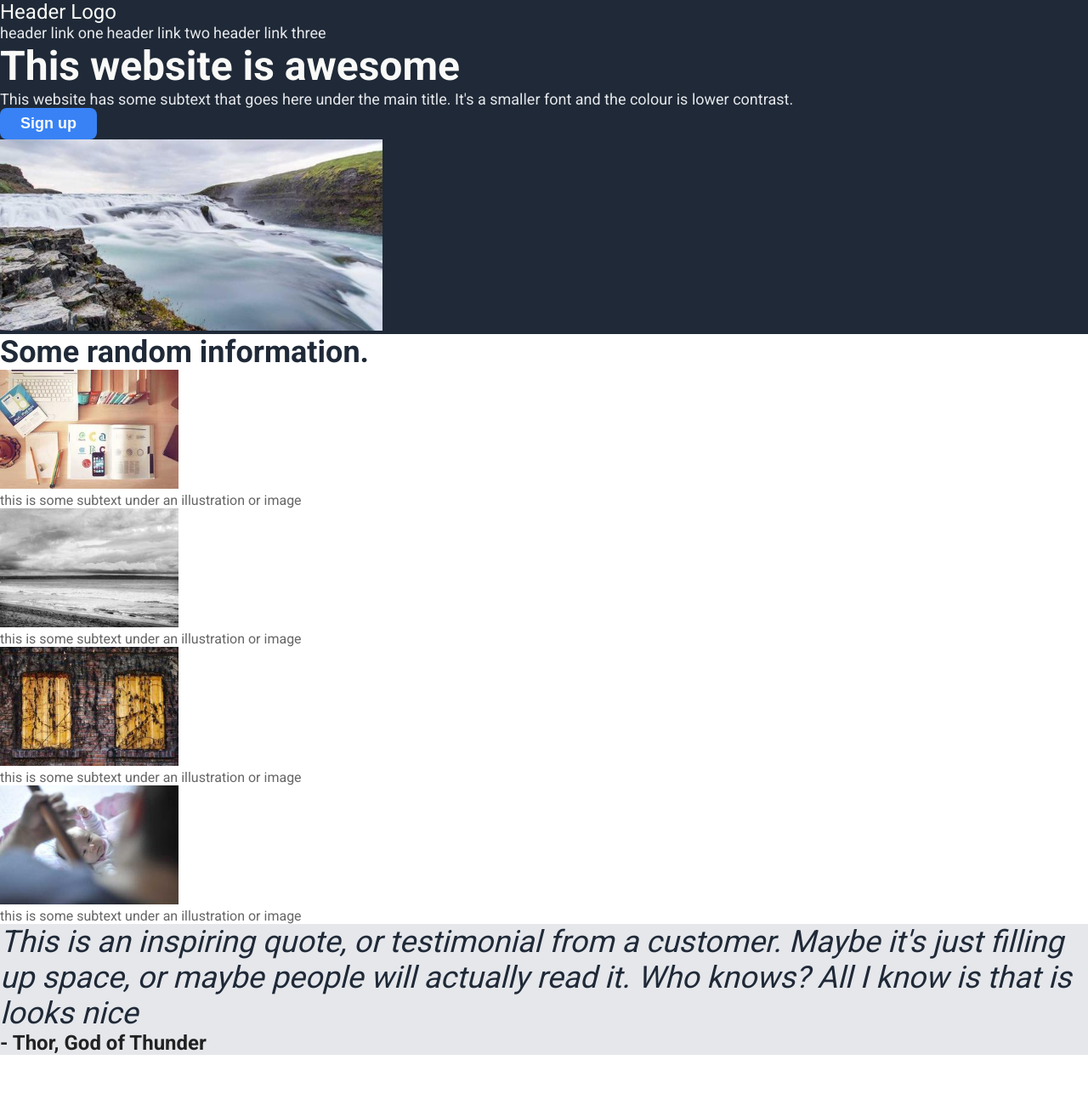
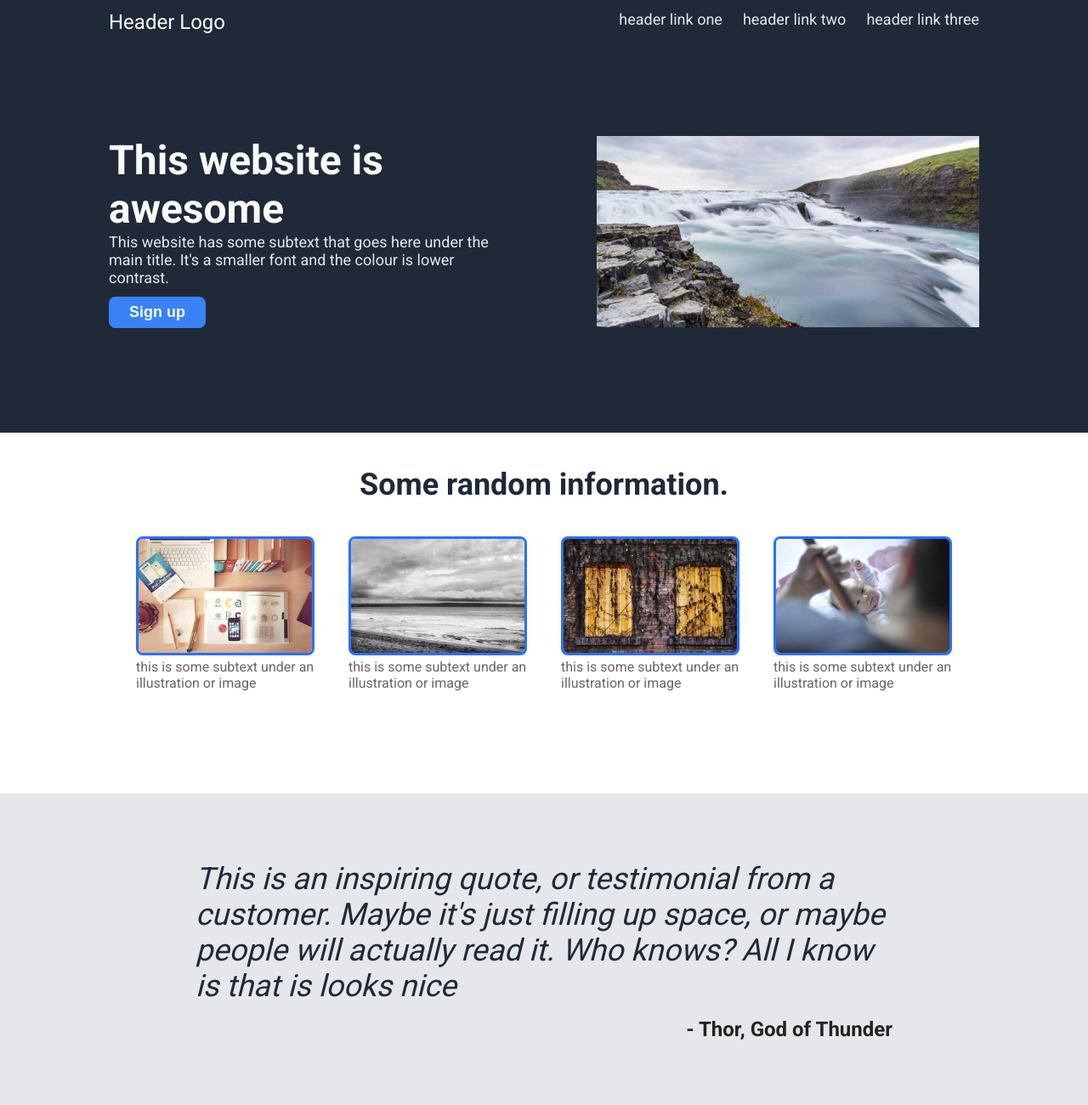
Before and after one commit to waitsy/top-landing-page, a plain HTML site: page index.html in a window 1280 px wide. Shown: the top 1300 px of the page at 85% size. Drawn offline with Linux system fonts and the light colour scheme.

Commit message:
Position all elements on webpage according to layout.

```diff
--- a/index.html
+++ b/index.html
@@ -8,6 +8,7 @@
 </head>
 <body>
   <div class="header">
+    <div class="page-width">
       <div class="left-links"><a href="#" class="header-logo">Header Logo</a></div>
       <div class="right-links">
         <a href="#" class="secondary-text">header link one</a>
@@ -15,15 +16,18 @@
         <a href="#" class="secondary-text">header link three</a>
       </div>
     </div>
+  </div>
 
   <div class="hero">
+    <div class="page-width">
       <div class="hero-left">
         <div class="hero-main">This website is awesome</div>
         <div class="secondary-text">This website has some subtext that goes here under the main title. It's a smaller font and the colour is lower contrast.</div>
-      <button class="sign-up">Sign up</button>
+        <a href="#"><button class="sign-up">Sign up</button></a>
       </div>
       <div class="hero-right">
         <img width="450" height="225" src="resources/placeholder-large-1.jpg" alt="Long exposure photo of a waterfall">
+      </div>
     </div>
   </div>
 
@@ -50,17 +54,21 @@
   </div>
 
   <div class="quote-section">
+    <div class="quote-container">
       <div class="quote-text">This is an inspiring quote, or testimonial from a customer. Maybe it's just filling up space, or maybe people will actually read it. Who knows? All I know is that is looks nice</div>
       <div class="quote-author">- Thor, God of Thunder</div>
     </div>
+  </div>
 
+  <div class="cta-container">
     <div class="call-to-action">
       <div>
         <div class="header-logo">Call to action! It's time!</div>
         <div class="secondary-text">Sign up for our product by clicking that button right over there!</div>
       </div>
       <div>
-      <button class="sign-up white-border">Sign up</button>
+        <a href="#"><button class="sign-up white-border">Sign up</button></a>
+      </div>
     </div>
   </div>
 
--- a/style.css
+++ b/style.css
@@ -13,6 +13,46 @@ a {
 .hero,
 .footer {
     background-color: #1F2937;
+    display: flex;
+    justify-content: space-between;
+}
+
+.footer {
+    padding: 40px 0;
+}
+
+.page-width {
+    width: 1024px;
+    display: flex;
+    justify-content: space-between;
+    flex-wrap: wrap;
+}
+
+.header {
+    padding: 12px;
+    padding-bottom: 120px;
+    display: flex;
+    justify-content: center;
+}
+
+.right-links {
+    display: flex;
+    gap: 24px;
+}
+
+.hero {
+    justify-content: center;
+    padding-bottom: 120px;
+}
+
+.hero-left {
+    flex: 0 1 auto;
+    width: 450px;
+    margin-right: 80px;
+}
+
+.hero-right {
+    flex: 0 0 auto;
 }
 
 .footer {
@@ -40,6 +80,7 @@ a {
     padding: 8px 24px;
     border: none;
     border-radius: 8px;
+    margin-top: 12px;
     background-color: #3882f6;
     color: #F9FAF8;
     font-size: 18px;
@@ -50,18 +91,50 @@ a {
     border: 2px solid white;
 }
 
+.info {
+    padding: 40px 20px 120px 20px;
+    display: flex;
+    flex-direction: column;
+    align-items: center;
+}
+
 .info-header {
     font-size: 36px;
     color: #1F2937;
     font-weight: 900;
+    margin-bottom: 40px;
+}
+
+.info-content {
+    display: flex;
+    flex-wrap: wrap;
+    gap: 40px;
+}
+
+.info-photo img {
+    box-sizing: border-box;
+    border: 3px solid rgb(41, 112, 255);
+    border-radius: 8px;
 }
 
 .photo-text {
     color: #666;
+    width: 210px;
 }
 
 .quote-section {
     background-color: #E5E7EB;
+    padding: 80px 20px;
+    display: flex;
+    flex-direction: column;
+    align-items: center;
+}
+
+.quote-container {
+    max-width: 820px;
+    display: flex;
+    flex-direction: column;
+    align-items: right;
 }
 
 .quote-text {
@@ -71,14 +144,33 @@ a {
     color: #1F2937;
 }
 
+.author-container {
+    display: flex;
+    justify-content: right;
+}
+
 .quote-author {
+    padding-top: 16px;
+    text-align: right;
     font-size: 24px;
     font-weight: bold;
     color: #222;
 }
 
 .call-to-action {
+    box-sizing: border-box;
     background-color: #3882F6;
-    margin: 5vw;
+    display: flex;
+    justify-content: space-between;
+    flex-wrap: wrap;
     border-radius: 8px;
+    padding: 80px;
+    margin: 0 80px;
+    width: 1024px;
 }
+
+.cta-container {
+    padding: 80px 0;
+    display: flex;
+    justify-content: center;
+}
```
Lines whose indentation alone changed are shown as unchanged.
